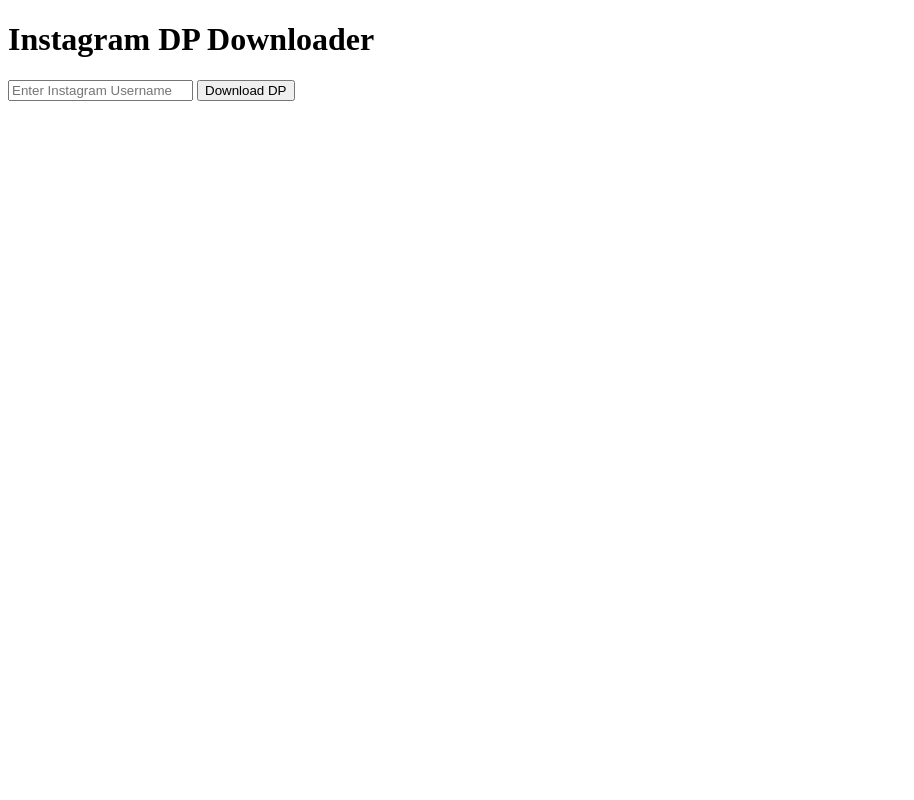
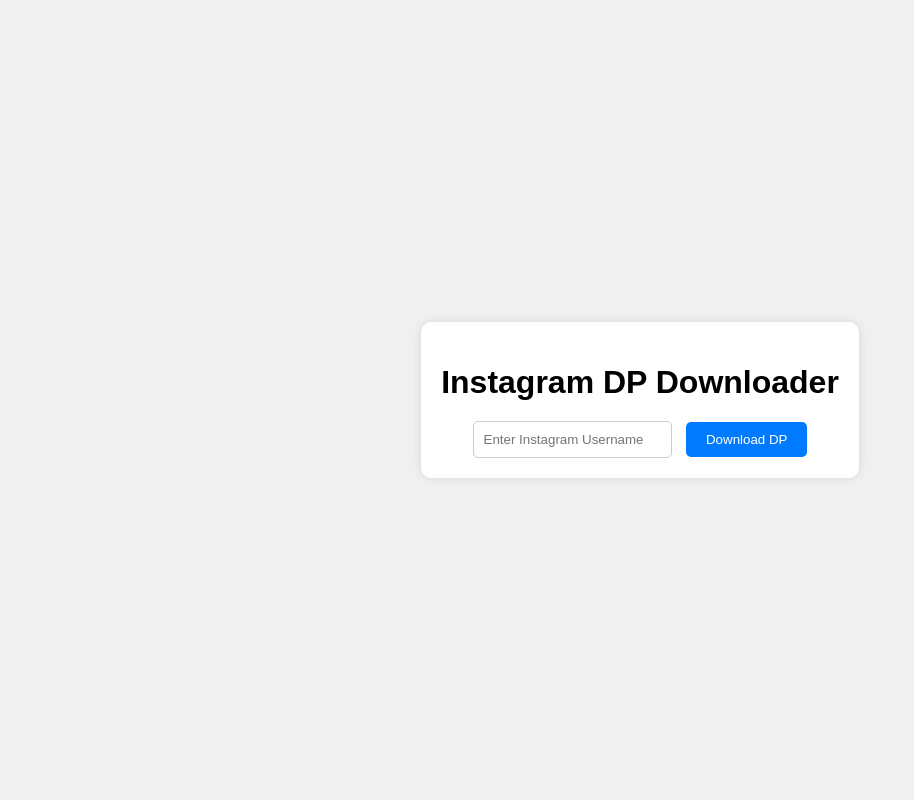
Before and after one commit to Akshay-gurav-31/ig_dp_download, a Flask app: page / in a window 1280 px wide. Shown: the whole page, without its empty margins (0-914 px from the left). Run offline with Flask 3, Linux system fonts and the light colour scheme.

Commit message:
Update styles.css

```diff
--- a/static/css/styles.css
+++ b/static/css/styles.css
@@ -1,29 +1,52 @@
-<!DOCTYPE html>
-<html lang="en">
-<head>
-    <meta charset="UTF-8">
-    <meta name="viewport" content="width=device-width, initial-scale=1.0">
-    <title>Instagram DP Downloader</title>
-    <link rel="stylesheet" href="/static/css/styles.css">
-</head>
-<body>
-    <div class="container">
-        <h1>Instagram DP Downloader</h1>
-        <form method="POST" action="/">
-            <input type="text" name="username" placeholder="Enter Instagram Username" required>
-            <button type="submit">Download DP</button>
-        </form>
+body {
+    font-family: Arial, sans-serif;
+    background-color: #f0f0f0;
+    display: flex;
+    justify-content: center;
+    align-items: center;
+    height: 100vh;
+    margin: 0;
+}
 
-        {% if error %}
-            <p class="error">{{ error }}</p>
-        {% endif %}
+.container {
+    background-color: white;
+    padding: 20px;
+    border-radius: 10px;
+    box-shadow: 0 0 10px rgba(0, 0, 0, 0.1);
+    text-align: center;
+}
 
-        {% if image_url %}
-            <h2>Downloaded Profile Picture:</h2>
-            <img src="{{ image_url }}" alt="Profile Picture" class="dp-image">
-            <p><a href="{{ image_url }}" download>Download Image</a></p>
-        {% endif %}
-    </div>
-    <script src="/static/js/script.js"></script>
-</body>
-</html>
+h1 {
+    margin-bottom: 20px;
+}
+
+input {
+    padding: 10px;
+    margin-right: 10px;
+    border: 1px solid #ccc;
+    border-radius: 5px;
+}
+
+button {
+    padding: 10px 20px;
+    background-color: #007bff;
+    color: white;
+    border: none;
+    border-radius: 5px;
+    cursor: pointer;
+}
+
+button:hover {
+    background-color: #0056b3;
+}
+
+.error {
+    color: red;
+    margin-top: 10px;
+}
+
+.dp-image {
+    max-width: 200px;
+    margin-top: 20px;
+    border-radius: 50%;
+}
```
